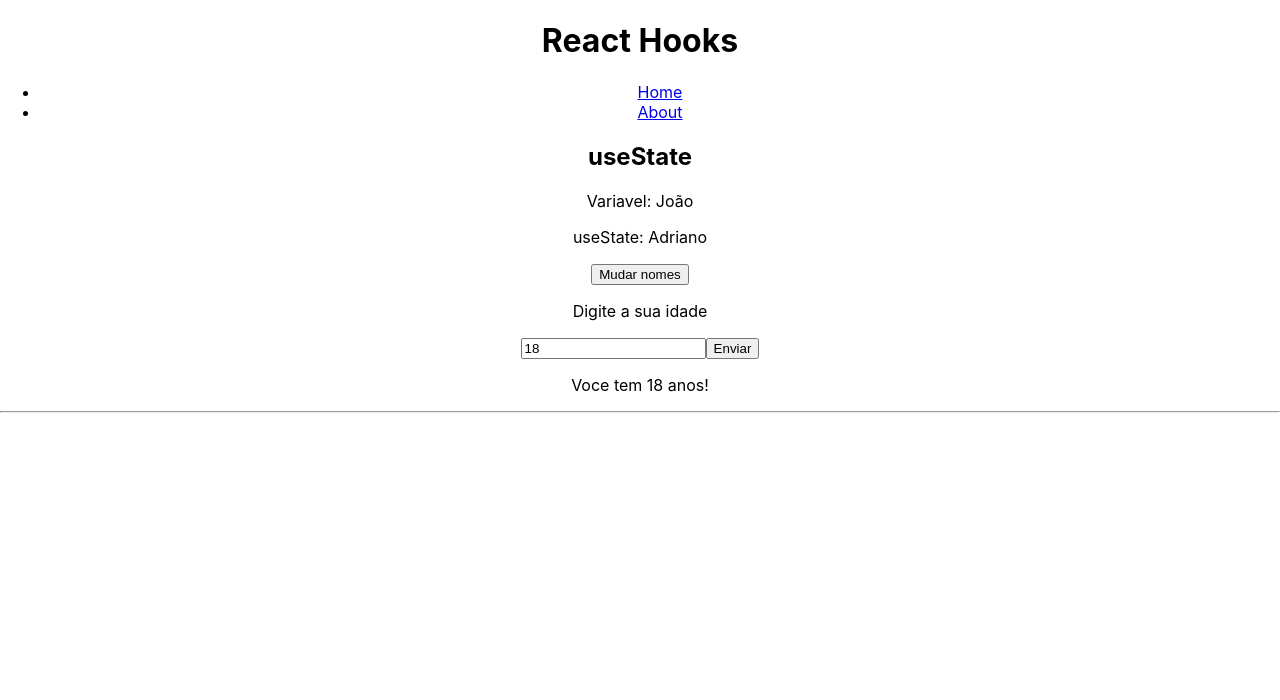
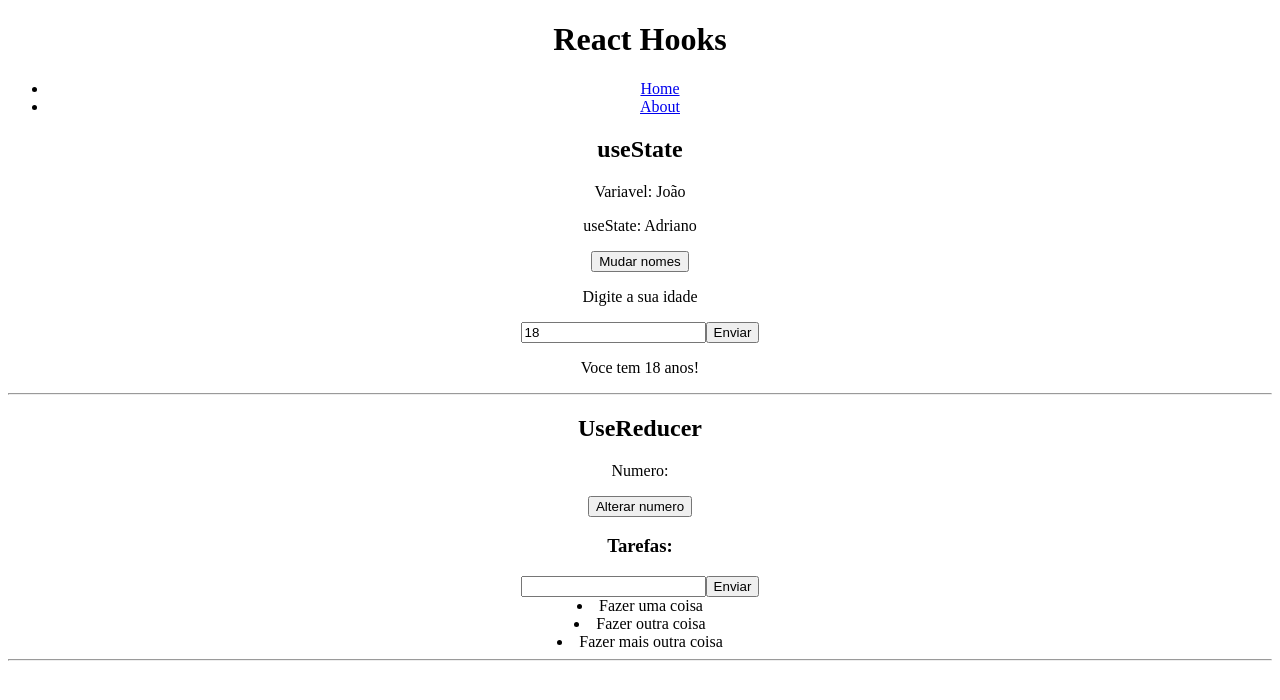
Before and after one commit to grevizirsky/react-hooks, a React (Create React App) app: page / in a window 1280 px wide. Shown: the top 700 px of the page. Built offline with nearby package versions, Linux system fonts and the light colour scheme.

Commit message:
Hook - useReducer

```diff
--- a/src/Pages/Home.js
+++ b/src/Pages/Home.js
@@ -1,11 +1,13 @@
 import React from 'react'
 
 import HooksUseState from '../components/HooksUseState'
+import HookUseReducer from '../components/HookUseReducer'
 
 const Home = () => {
   return (
     <div>
         <HooksUseState />
+        <HookUseReducer />
     </div>
   )
 }
--- /dev/null
+++ b/src/components/HookUseReducer.js
@@ -0,0 +1,69 @@
+import {useReducer, useState} from 'react'
+
+const HookUseReducer = () => {
+    //1 - Começando com o useReducer
+    const [number, dispatch] = useReducer((state, action) => {
+        return Math.random(state)
+    })
+
+    //2 - avançando no useReducer
+    const ititialTasks = [
+        {id: 1, text: "Fazer uma coisa"},
+        {id: 2, text: "Fazer outra coisa"},
+        {id: 3, text: "Fazer mais outra coisa"}
+    ]
+
+    const taskReducer = (state, action) => {
+        switch (action.type) {
+            case "ADD":
+                const newTask = {
+                    id: Math.random(),
+                    text: taskText,
+                }
+
+                setTaskText("")
+
+                return [...state, newTask]
+            case "DELETE":
+                return state.filter((task) => task.id !== action.id)
+            default:
+                return state
+        }
+    }
+
+    const [taskText, setTaskText] = useState("")
+    const [tasks, dispatchTasks] = useReducer(taskReducer, ititialTasks)
+
+    const handleSubmit = (e) => {
+        e.preventDefault()
+
+        dispatchTasks({type: "ADD"})
+    }
+
+    const removeTask = (id) => {
+        dispatchTasks({type: "DELETE", id})
+    }
+
+  return (
+    <div>
+        <h2>UseReducer</h2>
+        <p>Numero: {number}</p>
+        <button onClick={dispatch}>Alterar numero</button>
+        <h3>Tarefas:</h3>
+        <form onSubmit={handleSubmit}>
+            <input
+            type="text"
+            onChange={(e) => setTaskText(e.target.value)}
+            value={taskText}
+            />
+            <input type="submit" value="Enviar" />
+        </form>
+        {tasks.map((task) => (
+            <li key={task.id} onDoubleClick={() => removeTask(task.id)}>{task.text}</li>
+        ))}
+        <hr />
+    </div>
+  )
+}
+
+export default HookUseReducer
--- a/src/index.css
+++ b/src/index.css
@@ -1,13 +1,3 @@
 body {
-  margin: 0;
-  font-family: -apple-system, BlinkMacSystemFont, 'Segoe UI', 'Roboto', 'Oxygen',
-    'Ubuntu', 'Cantarell', 'Fira Sans', 'Droid Sans', 'Helvetica Neue',
-    sans-serif;
-  -webkit-font-smoothing: antialiased;
-  -moz-osx-font-smoothing: grayscale;
+  padding-bottom: 500px;
 }
-
-code {
-  font-family: source-code-pro, Menlo, Monaco, Consolas, 'Courier New',
-    monospace;
-}
```
